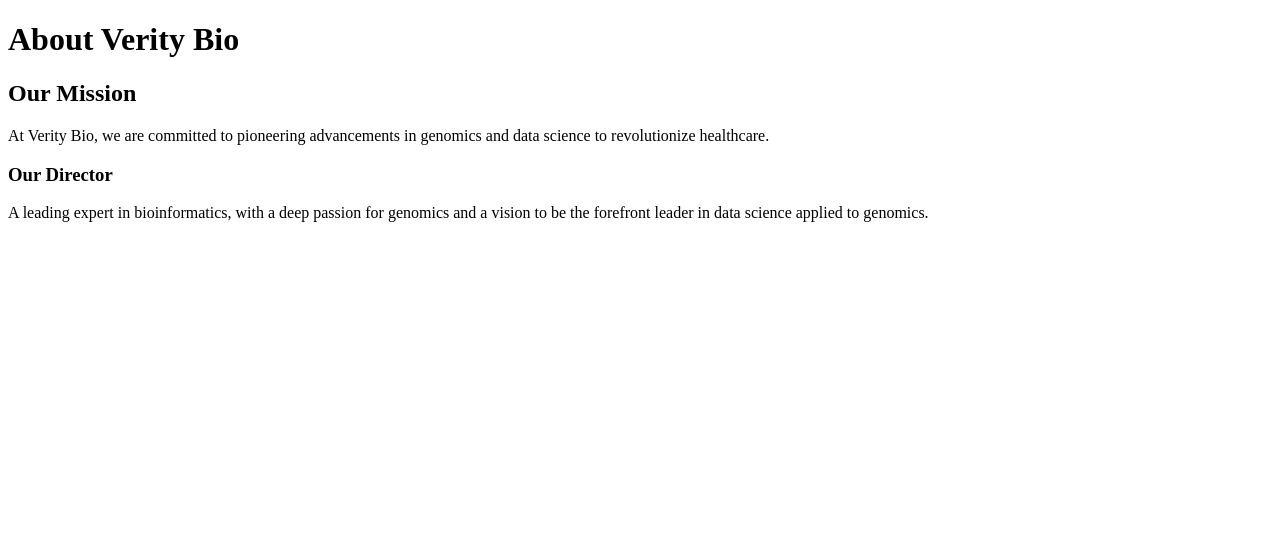
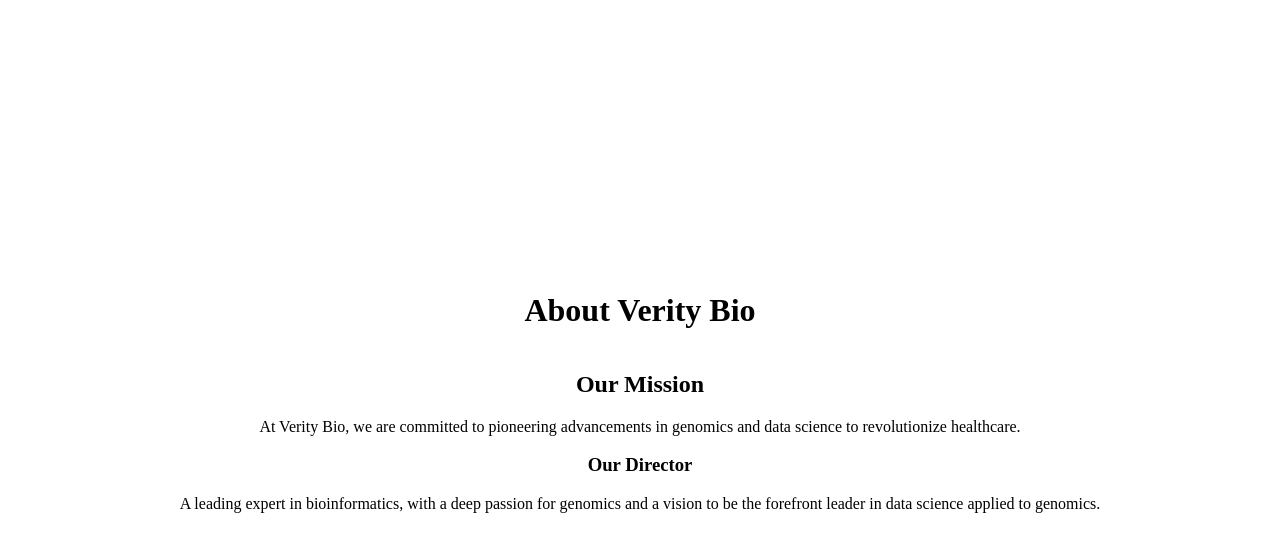
Before and after one commit to veritybio/Veritybio.github.io, a plain HTML site: page about.html in a window 1280 px wide. Drawn offline with Linux system fonts and the light colour scheme.

Commit message:
Update about.html

```diff
--- a/about.html
+++ b/about.html
@@ -2,8 +2,20 @@
 <html>
 <head>
     <title>About - Verity Bio</title>
-    <style>
-        /* Same CSS as in the Landing Page */
+        <style>
+        body {
+            text-align: center;
+            margin: 0;
+            padding: 0;
+            display: flex;
+            flex-direction: column;
+            justify-content: center;
+            height: 100vh;
+        }
+        header, main, footer {
+            margin: 0 auto;
+            width: 80%;
+        }
     </style>
 </head>
 <body>
```
